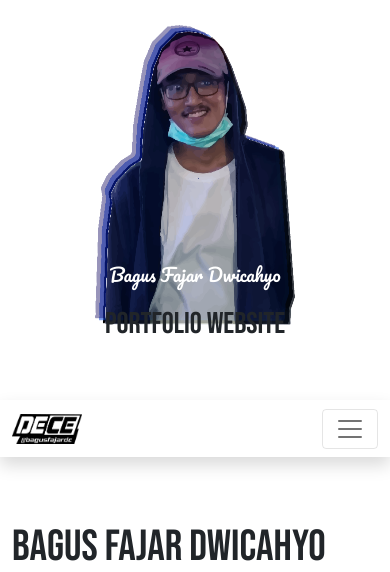
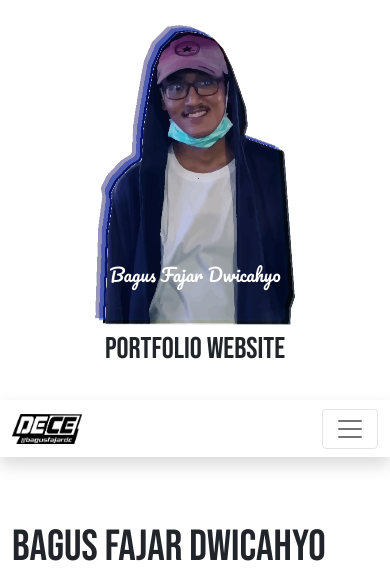
Before and after one commit to bagusfajardc/bagusfajardc.github.io, a PHP site: page / in a window 390 px wide. Shown: the top 572 px of the page. Run offline with PHP 8.4, Linux system fonts and the light colour scheme; some libraries are stand-ins or nearby versions.

Commit message:
class t-jumbo2 ganti margin jadi 45px

```diff
--- a/mystyle.css
+++ b/mystyle.css
@@ -46,7 +46,7 @@ section {
 
   .t-jumbo2 {
     font-size: 30px;
-    margin-top: 20px;
+    margin-top: 45px;
     text-align: center;
   }
 }
```
